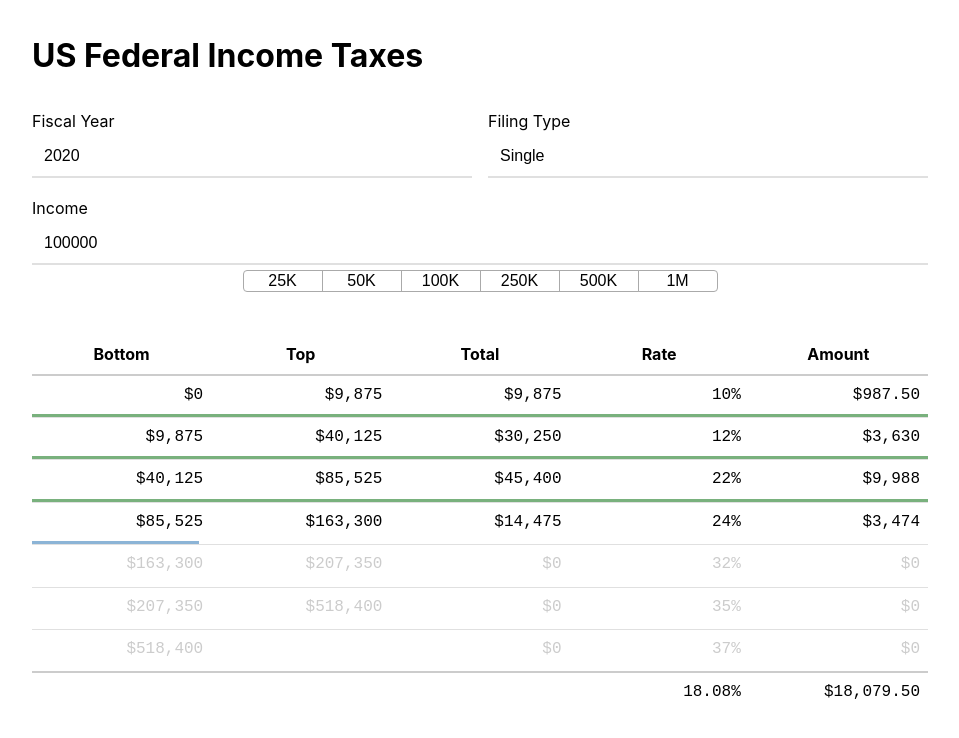
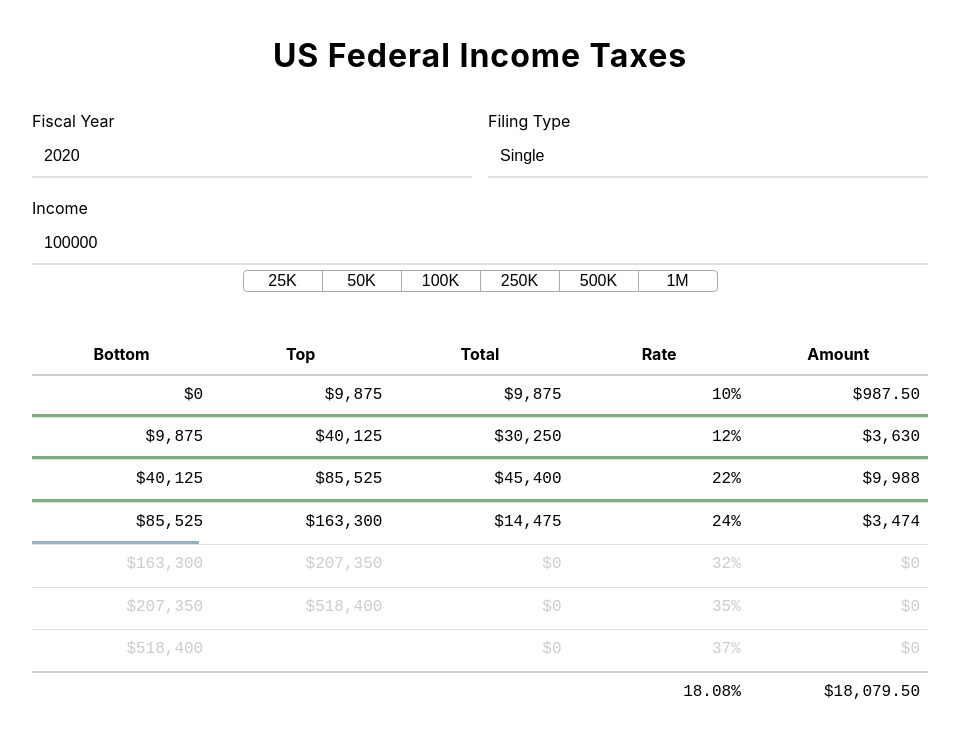
Before and after one commit to kddnewton/taxes, a React app: page / in a window 1280 px wide. Shown: the top 738 px of the page, without its empty margins (160-1119 px from the left). Built offline with nearby package versions, Linux system fonts and the light colour scheme; the HTML template or start-up script is replaced by a standard one.

Commit message:
Better styling on the page header

```diff
--- a/src/styles.css
+++ b/src/styles.css
@@ -36,8 +36,10 @@ body {
 }
 
 h1 {
+  letter-spacing: 1px;
   line-height: 1em;
-  margin: 0;
+  margin: 0 auto;
+  text-align: center;
 }
 
 .gutter {
```
